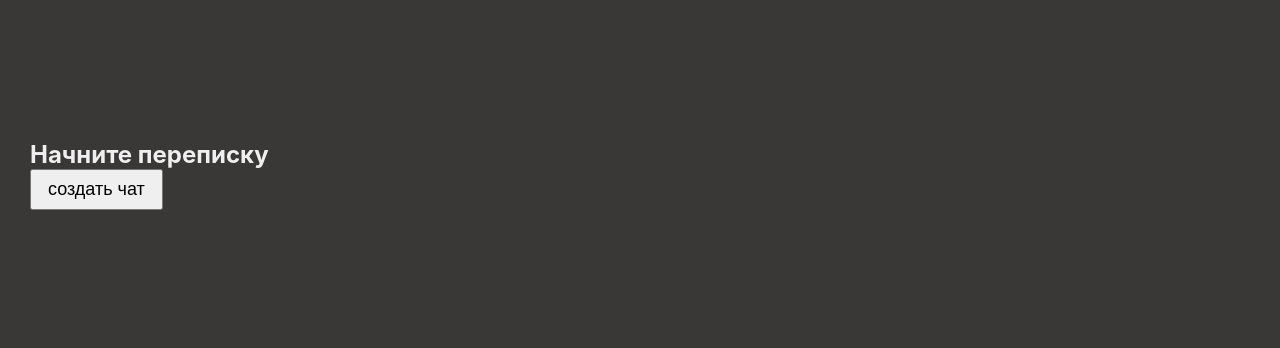
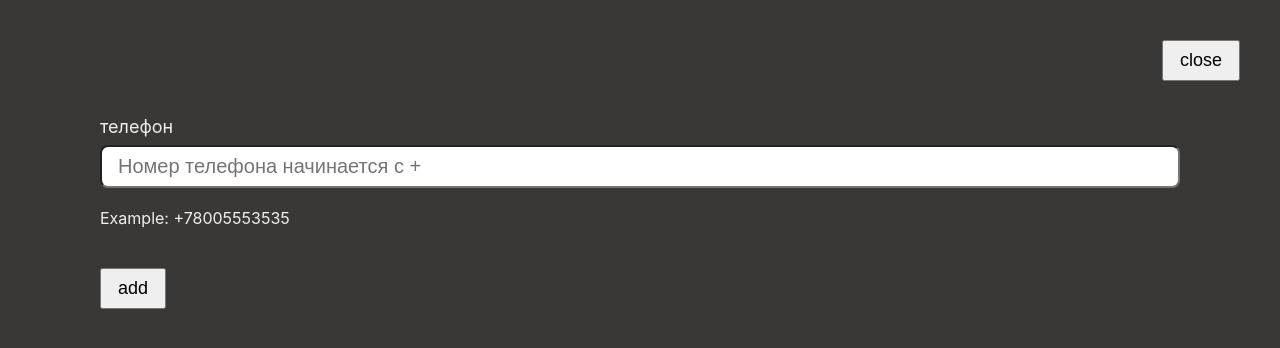
Before and after one commit to ZoricmaTs/green-api, a React (Create React App) app: page /chat-list in a window 1280 px wide. Both pictures are taken after a click on the button "создать чат". Shown: the top 348 px of the page. Built offline with nearby package versions, Linux system fonts and the light colour scheme.

Commit message:
add modal, chat-list

```diff
--- a/package.json
+++ b/package.json
@@ -10,6 +10,7 @@
     "@types/node": "^16.18.119",
     "@types/react": "^18.3.12",
     "@types/react-dom": "^18.3.1",
+    "libphonenumber-js": "^1.11.15",
     "react": "^18.3.1",
     "react-dom": "^18.3.1",
     "react-router-dom": "^6.28.0",
--- a/src/App.scss
+++ b/src/App.scss
@@ -13,6 +13,17 @@
 .btn {
   font-size: 18px;
   padding: 8px 16px;
+}
+
+.modal-wrapper {
+  width: 100%;
+  max-height: 100%;
+  position: fixed;
+  z-index: 100;
+  top: 0;
+  left: 0;
+  background-color: #3a3737;
+  color: #efefef;
 }
 
 .input {
--- a/src/App.tsx
+++ b/src/App.tsx
@@ -66,7 +66,7 @@ function App() {
         <ApiTokenProvider>
           <ContactsProvider>
             <RouterProvider router={router}/>
-            <div id={'modal-wrapper'} style={{width: '100%', maxHeight: '100%', position: 'fixed', zIndex: 1200}}/>
+            <div id={'modal-wrapper'} className={'modal-wrapper'}/>
           </ContactsProvider>
       </ApiTokenProvider>
       </IdInstanceProvider>
--- a/src/hooks/useContacts.tsx
+++ b/src/hooks/useContacts.tsx
@@ -1,7 +1,7 @@
 import React, {createContext, ReactNode, useContext, useState} from 'react';
 
 export type ContactType = {
-  phone: number,
+  phone: string,
 };
 
 export type ContactsContextType = {
--- a/src/pades/chat-list/index.tsx
+++ b/src/pades/chat-list/index.tsx
@@ -1,26 +1,44 @@
 import {useIdInstanceContext} from '../../hooks/useIdInstance';
 import {useApiTokenContext} from '../../hooks/useApiToken';
 import {useContactsContext} from '../../hooks/useContacts';
+import './style.scss';
+import Modal from '../../widgets/modal';
+import {useState} from 'react';
+import {createPortal} from 'react-dom';
 
 export default function ChatList() {
   const { idInstance, setIdInstance } = useIdInstanceContext();
   const { apiToken, setApiToken } = useApiTokenContext();
   const { contacts, setContacts } = useContactsContext();
-  const addContact = () => {
+  const [open, setOpen] = useState(false);
 
+  const onClose = () => {
+    setOpen(false);
+  }
+
+  const addContact = (value: string) => {
+    setOpen(false);
+    const phone = value;
+    const existingContact = contacts.find((contact) => contact.phone === phone);
+
+    if (!existingContact) {
+      setContacts([...contacts, {phone}]);
+    }
   }
 
   return <div className={'scene'}>
     {contacts.length === 0
-      ? <>
-          <h2 className={'chat-list__text'}>{'Начните переписку'}</h2>
-          <button className={'btn'} onClick={addContact}>{'создать чат'}</button>
-        </>
+      ? <h2 className={'chat-list__text'}>{'Начните переписку'}</h2>
       : <div>
         {contacts.map((contact, index) => {
-          return <div key={`contact-${index}`}></div>
+          return <div className={'chat-list__item'} key={`contact-${index}`}>{contact.phone}</div>
         })}
       </div>
-   }
+    }
+    <button className={'btn chat-list__btn'} onClick={() => setOpen(true)}>{'создать чат'}</button>
+    {open && createPortal(
+      <Modal onClose={onClose} addContact={addContact}/>,
+      document.getElementById('modal-wrapper')!
+    )}
   </div>
 }
--- a/src/pades/chat-list/style.scss
+++ b/src/pades/chat-list/style.scss
@@ -3,4 +3,14 @@
     margin: 16px 0;
     text-align: center;
   }
+
+  &__btn {
+    margin: 40px 0;
+  }
+
+  &__item {
+    padding: 16px 8px;
+    margin: 8px 0;
+    border-left: 2px solid #efefef;
+  }
 }
--- a/src/widgets/input/index.tsx
+++ b/src/widgets/input/index.tsx
@@ -4,6 +4,7 @@ import './style.scss';
 export enum InputType {
   TEXT = 'text',
   NUMBER = 'number',
+  PHONE = 'tel'
 }
 
 export type RulesInput = {
@@ -13,13 +14,14 @@ export type RulesInput = {
   required?: boolean,
 }
 
-type InputProps = InputHTMLAttributes<HTMLInputElement> & {
+export type InputProps = InputHTMLAttributes<HTMLInputElement> & {
   label?: string,
   value?: string,
   placeholder?: string,
   onValueChange?: (value: string) => void,
   name: string,
   rules: RulesInput,
+  validator?: (value: string) => string
 }
 
 function validate(rules: RulesInput, value: any): string {
@@ -43,7 +45,6 @@ export default function Input(props: InputProps) {
   const inputRef = useRef<HTMLInputElement>(null);
 
   const handleChange = (e: React.ChangeEvent<HTMLInputElement>) => {
-    console.log('handleChange')
     e.stopPropagation();
     const value = e.target.value;
 
@@ -53,9 +54,11 @@ export default function Input(props: InputProps) {
       props.onValueChange?.(value);
 
       const validationError = validate(props.rules, value);
-      inputRef.current.setCustomValidity(validationError);
-      setError(validationError || null);
-      console.log('error', error, inputRef.current.validity)
+      const customValidationError = props.validator?.(value) || '';
+
+      inputRef.current.setCustomValidity(validationError || customValidationError);
+
+      setError(validationError || customValidationError || null);
     }
   };
 
--- /dev/null
+++ b/src/widgets/input/phoneInput.tsx
@@ -0,0 +1,29 @@
+import Input, {InputProps} from './index';
+import {AsYouType, parsePhoneNumberFromString} from 'libphonenumber-js';
+import {useState} from 'react';
+
+export default function PhoneInput(props: InputProps) {
+  const [phoneNumber, setPhoneNumber] = useState<string>("");
+  const [isValid, setIsValid] = useState<boolean | null>(null);
+
+  const handleChange = (value: string): string => {
+    const formatter = new AsYouType("RU");
+    const formattedNumber = formatter.input(value);
+
+    setPhoneNumber(formattedNumber);
+
+    const parsedNumber = parsePhoneNumberFromString(formattedNumber, "RU");
+
+    setIsValid(parsedNumber?.isValid() ?? false);
+    props.onValueChange?.(value)
+
+    return parsedNumber?.isValid() ? '' : 'Номер телефона некорректен';
+  };
+
+
+  return <>
+    <Input rules={props.rules} label={props.label} name={props.name}
+           placeholder={`Номер телефона начинается с +`} validator={handleChange}/>
+    <p>Example: +78005553535</p>
+  </>
+}
--- a/src/widgets/input/style.scss
+++ b/src/widgets/input/style.scss
@@ -11,8 +11,13 @@
     font-size: 20px;
     padding: 8px 16px;
     border-radius: 8px;
+    margin-bottom: 4px;
     //flex: 1;
     //resize: none;
     //padding: 4px 50px;
   }
+
+  &__error-message {
+     color: indianred;
+  }
 }
--- /dev/null
+++ b/src/widgets/modal/index.tsx
@@ -0,0 +1,44 @@
+import {FormEvent, useEffect} from 'react';
+import './style.scss';
+import {InputType} from '../input';
+import PhoneInput from '../input/phoneInput';
+
+export default function Modal(props: any) {
+  const { onClose, addContact } = props;
+
+  useEffect(() => {
+    document.body.style.overflow = 'hidden';
+
+    return () => {
+      document.body.style.overflow = 'auto';
+    }
+  }, []);
+
+  const handleAddContact = (e: FormEvent) => {
+    e.preventDefault();
+
+    const form = e.target as HTMLFormElement;
+    const formData: {[key: string]: string} = {};
+
+    new FormData(form).forEach((value, key) => {
+      if (typeof value === 'string') {
+        formData[key] = value;
+      }
+    });
+
+    addContact?.(formData['phone']);
+  }
+
+  return <div className={'modal'}>
+    <form className={'modal__form'} onSubmit={handleAddContact}>
+      <PhoneInput
+        rules={{required: true, type: InputType.PHONE}}
+        label={'телефон'}
+        name={'phone'}
+      />
+      <button type={'submit'} className={'modal__form_submit-btn btn'}>{'add'}</button>
+    </form>
+
+    <button type={'button'} onClick={onClose} className={'modal__exit btn'}>{'close'}</button>
+  </div>
+}
--- /dev/null
+++ b/src/widgets/modal/style.scss
@@ -0,0 +1,19 @@
+.modal {
+  height: 100vh;
+  width: 100%;
+  padding: 100px;
+
+  &__exit {
+    position: absolute;
+    right: 0;
+    top: 0;
+    margin: 40px;
+  }
+
+  &__form {
+    width: 100%;
+    &_submit-btn {
+      margin: 40px 0;
+    }
+  }
+}
```
Also changed, not shown: 1 other file (tests, documents, lock files or other folders).
